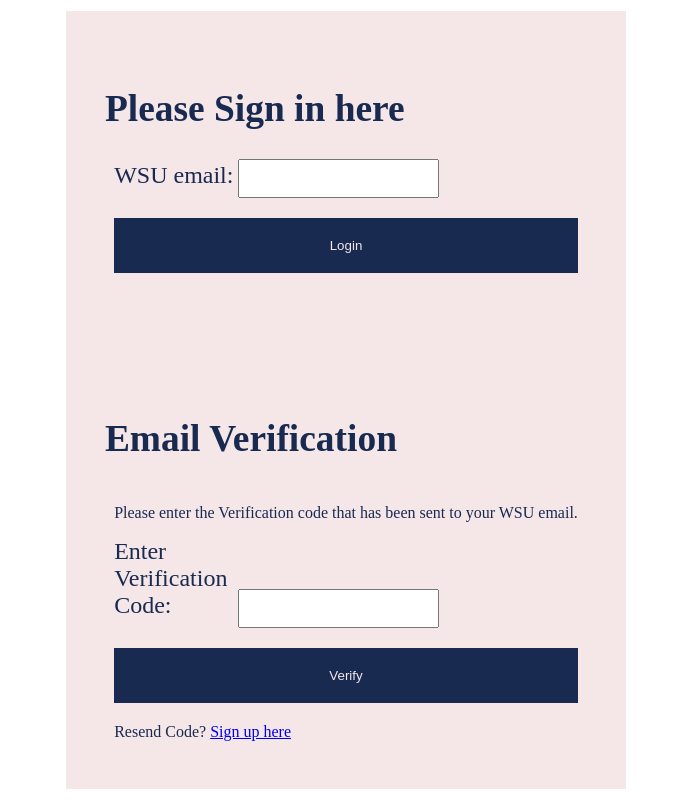
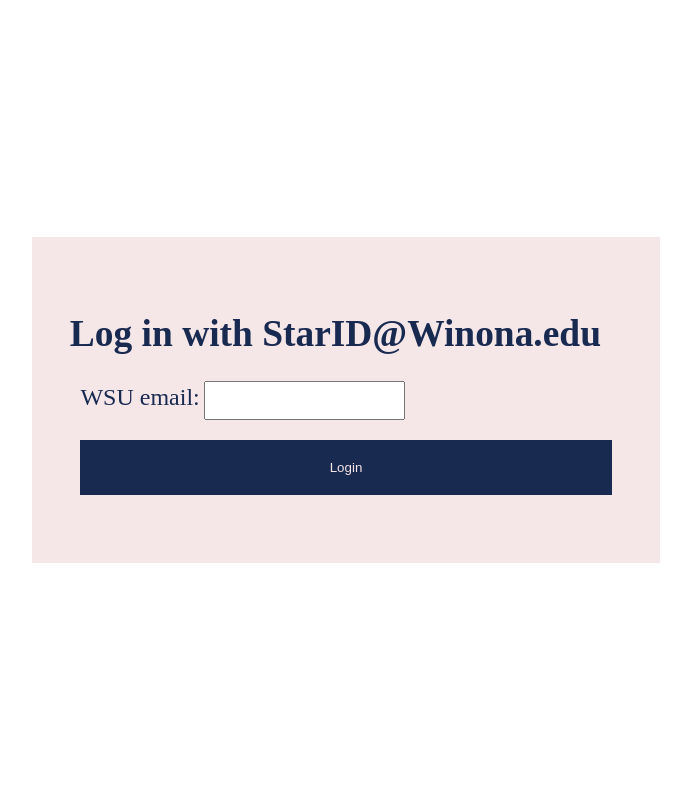
Before and after one commit to matthewj12/wsu-mentorship-website, a PHP site: page /login.php in a window 1280 px wide. Shown: the whole page, without its empty margins (294-985 px from the left). Run offline with PHP 8.4, Linux system fonts and the light colour scheme; some libraries are stand-ins or nearby versions.

Commit message:
Added stuff to login.php

```diff
--- a/backend/static-files/php/form-handlers.php
+++ b/backend/static-files/php/form-handlers.php
@@ -40,9 +40,11 @@ function verifyPassword($userpassword, $hashedpassword)
     return $result;
 }
 
-//check Email Format
+//check Email Format - it has to be starid@go.winona.edu
+//use regex or other filter_var or use arrays and use explode
 function checkEmail($email)
 {
+
     $result = "";
     if(!filter_var($email, FILTER_VALIDATE_EMAIL))
     {
--- a/login.php
+++ b/login.php
@@ -7,25 +7,27 @@ require 'composer\vendor\autoload.php';
 require 'backend\static-files\php\functions.inc.php';
 require 'backend\static-files\php\form-handlers.php';
 
-$userInput = array('email' => null, 'password' => null, 'verification code' => null);
-$signInErrors = array('email' => null, 'password' => null, 'signIn' => null, 'verification' => null);
-$signInSuccess = array('email' => null, 'password' => null, 'signIn' => null, 'verification' => null);
+session_start();
 
-//Use php mailer
+$userInput = array('email' => null);
+$signInErrors = array('email' => null, 'signIn' => null, 'verification' => null);
+$signInSuccess = array('email' => null, 'signIn' => null, 'verification' => null);
+$verificationCode = null;
 
 if (isset($_POST['signUp'])) {
     $userInput['email'] = trim($_POST['email']);
-    $userInput['password'] = trim($_POST['password']);
-
     //check empty input
     //if email is not empty
     if (checkEmpty($userInput['email']) == false) {
         //check email format
-        //if email is valid
+        //if email is valid - has to be @go.minnstate.edu
         if (checkEmail($userInput['email']) == true) {
             $signInSuccess['email'] = 'Valid Email';
             $signInSuccess['signIn'] = 'Signing you in...';
-        } elseif (checkEmail($userInput['email']) == false) {
+
+        }
+        //if email is not valid
+        elseif (checkEmail($userInput['email']) == false) {
             $signInErrors['email'] = 'Invalid Email';
             $signInErrors['signIn'] = 'Sign In failed';
         }
@@ -37,14 +39,46 @@ if (isset($_POST['signUp'])) {
         $signInErrors['signIn'] = 'Sign In failed';
     }
 
-    //if the email is valid and no errors
-    if ($signInErrors['signIn'] == null) {
+    //if there are no sign in errors
+    if($signInSuccess['signIn'] != null && $signInErrors['signIn'] == null)
+    {
+        echo "Sign in success";
+        //check if this email exists in participant
+        $rowFound = getParticipantCount($userInput['email']) . 'rows found.';
         //create activation code
+        $verificationCode = createVerificationCode();
+        echo $verificationCode;
+            //if no
+            if($rowFound == 0)
+            {
+                //add this participant and activation codeto the db \
+                insertToParticipant($userInput['email']);
+            }
 
-        //
+            //if yes
+            else if($rowFound == 1)
+            {
+                //update the activation code of this participant in db
+
+            }
+
+            //send activation code to the participant's email using php mailer
+
+    }
+
+    //if there are sign in errors
+    else
+    {
+        //direct back to login.php
+        // header( "refresh:1;url=login.php");
+
     }
 }
 
+echo $signInErrors['email'];
+echo $signInSuccess['email'];
+echo $signInErrors['signIn'];
+echo $signInErrors['signIn'];
 ?>
 
 <!DOCTYPE html>
@@ -53,9 +87,56 @@ if (isset($_POST['signUp'])) {
 <head>
     <title>Login</title>
     <link rel="stylesheet" href="styles/common.css">
+    <link rel="stylesheet" href="styles/login.css">
+
     <script src="scripts/header-template.js"></script>
     <style>
+        <?php
 
+        //To show fname Error Message
+        if ($signInErrors['email'] != null) {
+        ?>.email-error {
+            display: block;
+        }
+        <?php
+        }
+
+        else if($signInSuccess['email'] != null)
+        {
+            ?>
+            .email-success
+            {
+                display: block;
+                /* border-color: green; */
+            }
+
+            <?php
+        }
+
+        if($signInErrors['signIn'] != null)
+        {
+            ?>
+            .signIn-error
+            {
+                display: block;
+                text-align: center;
+            }
+
+            <?php
+        }
+
+        else if($signInSuccess['signIn'] != null)
+        {
+            ?>
+            .signIn-success
+            {
+                display: block;
+                text-align: center;
+            }
+
+            <?php
+        }
+        ?>
     </style>
 
     <head>
@@ -64,56 +145,25 @@ if (isset($_POST['signUp'])) {
         <main>
             <div class="form-container" id="registration">
                 <div class="form-title">
-                    <h3>Please Sign in here</h3>
+                    <h3>Log in with StarID@Winona.edu</h3>
                 </div>
-                <form action="includes/login.inc.php" method="post">
+                <form action="" method="post">
                     <div class="form-field">
                         <label for="email" class="form-label">WSU email:</label>
-                        <input type="text" name="email" class="form-input" required></input>
-                        <p class="success email"><?php echo $signInSuccess['email'] ?></p>
-                        <p class="error email"><?php echo $signInErrors['email'] ?></p>
+                        <input type="text" name="email" class="form-input"></input>
+                        <p class="success email-success"><?php echo $signInSuccess['email'] ?></p>
+                        <p class="error email-error"><?php echo $signInErrors['email'] ?></p>
                     </div>
                     <div class="form-field">
                         <input type="submit" value="Login" name="signUp">
-                        <p class="success signIn"><?php $signInErrors['signIn'] ?></p>
-                        <p class="error signIn"><?php $signInErrors['signIn'] ?></p>
+                        <p class="error signIn-error"><?php echo $signInErrors['signIn'] ?></p>
+                        <p class="success signIn-success"><?php echo $signInSuccess['signIn'] ?></p>
 
                     </div>
                 </form>
-                <!-- <div class="link">
-                        <span>Don't have an account yet?</span>
-                        <a href="signup.php" class="heading3">Sign up here</a>
-                    </div> -->
+
             </div>
 
-            <div class="form-container" id="verification">
-                <div class="form-title">
-                    <h3>Email Verification</h3>
-                </div>
-                <form action="includes/login.inc.php" method="post">
-                    <div class="form-field">
-                        <p class="text">
-                            Please enter the Verification code that has been sent to your WSU email.
-                        </p>
-                    </div>
-                    <div class="form-field">
-                        <label for="verificationCode" class="form-label">Enter Verification Code:</label>
-                        <input type="text" name="verificationCode" class="form-input" required></input>
-                        <p class="success verificationCode"><?php echo $signInSuccess['verification'] ?></p>
-                        <p class="error verificationCode"><?php echo $signInErrors['verification'] ?></p>
-                    </div>
-                    <div class="form-field">
-                        <input type="submit" value="Verify" name="signUp">
-                        <p class="success verification"><?php $signInErrors['verification'] ?></p>
-                        <p class="error verification"><?php $signInErrors['verification'] ?></p>
-
-                    </div>
-                </form>
-                <div class="link">
-                    <span>Resend Code?</span>
-                    <a href="signup.php" class="heading3">Sign up here</a>
-                </div>
-            </div>
         </main>
     </body>
 
--- a/styles/login.css
+++ b/styles/login.css
@@ -1,4 +1,4 @@
-.form-container {
+/* .form-container {
 	position: absolute;
 	left: 50vw;
 	top: 50vh;
@@ -7,4 +7,20 @@
 
 .login {
 	margin: 50px;
+} */
+
+.error{
+	color: #af4242;
+	/* background-color: #fde8ec; */
+	padding: 10px;
+	display: none;
+	/* margin-bottom: 10px; */
+	font-size: 14px;
 }
+.success{
+	color: green;
+		/* margin-bottom: 30px; */
+	padding: 10px;
+	display: none;
+	/* margin-left: 20px; */
+}
```
Also changed, not shown: backend/static-files/php/functions.inc.php (+60 -1 lines), emailVerify.php (added, +48 -0 lines), my sql/participants.sql (added, +19 -0 lines).
